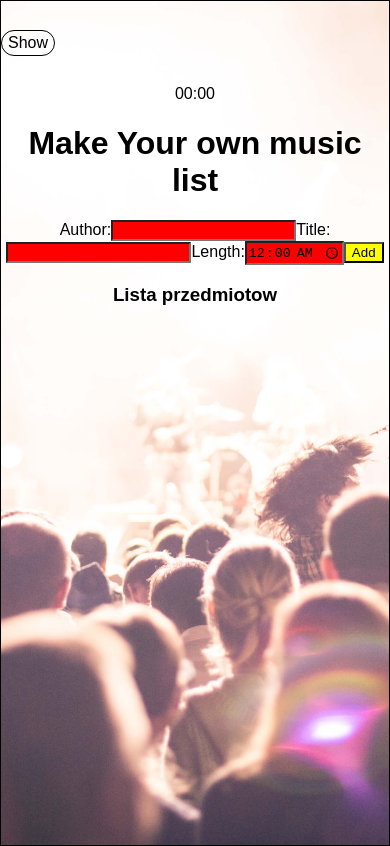
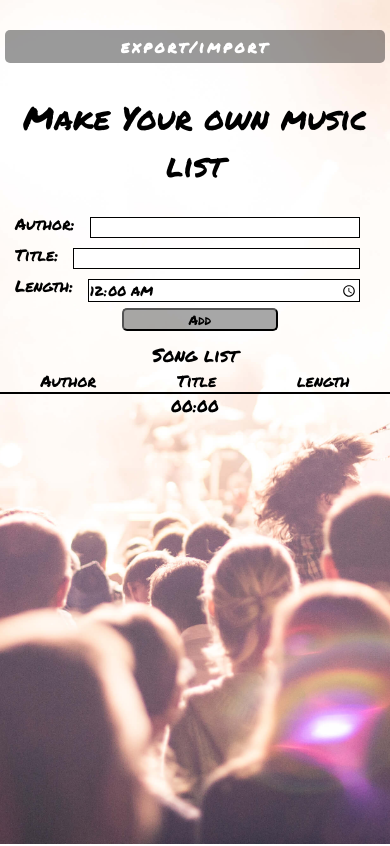
Before and after one commit to kolin4/Make-Your-own-song-list, a React (Create React App) app: page / in a window 390 px wide. Built offline with nearby package versions, Linux system fonts and the light colour scheme.

Commit message:
new styles - to list songs

```diff
--- a/public/index.html
+++ b/public/index.html
@@ -10,6 +10,7 @@
     -->
     <link rel="manifest" href="%PUBLIC_URL%/manifest.json">
     <link rel="shortcut icon" href="%PUBLIC_URL%/favicon.ico">
+    <link href="https://fonts.googleapis.com/css?family=Permanent+Marker" rel="stylesheet">
     <!--
       Notice the use of %PUBLIC_URL% in the tags above.
       It will be replaced with the URL of the `public` folder during the build.
--- a/src/App.css
+++ b/src/App.css
@@ -1,3 +1,14 @@
+*{
+    box-sizing: border-box;
+    margin: 0;
+    padding: 0;
+    font-family: 'Permanent Marker', cursive;
+    font-weight: 400;
+
+}
+button {
+    outline: none;
+}
 .App {
   text-align: center;
   height: 100vh;
@@ -5,15 +16,123 @@
   background-position: center;
   background-size: cover;
 }
+
+/**/
+.exportBtn {
+    color: white;
+    font-weight: bold;
+    padding : 5px 7px;
+    margin-left:5px;
+    margin-right:5px;
+    background-color: rgba(3,3,3,0.4);
+    border-radius: 5px;
+    box-shadow: 1 1 50 black;
+    transition: 0.3s;
+    letter-spacing: 3px;
+}
+.exportBtn:hover{
+    color:black;
+    background-color: rgba(255,255,255,0.7);
+}
+.exportContainer {
+    display: flex;
+    width: 100%;
+    min-height: 10%;
+    align-items: center;
+    justify-content: space-between;
+    flex-wrap: wrap;
+}
+.formExport{
+    margin-top: 8px;
+}
+.formExport button {
+    background-color: rgba(3,3,3,0.5);
+    border-radius: 5px;
+    box-shadow: 1 1 50 black;
+    color: white;
+    font-weight: bold;
+    padding : 5px 7px;
+    outline: none;
+    margin: 8px 0;
+    width: 45%;
+}
+
+/*Tite*/
+
+.title{
+    margin-top: 10px;
+}
+
+/* add From*/
+.addForm{
+    margin-top: 1.5rem;
+
+}
+.addForm button {
+    width: 12%;
+    background-color: rgba(3,3,3,0.35);
+    border-radius: 5px;
+    box-shadow: 1 1 50 black;
+    color: black;
+    margin-left: 10px;
+}
+.addForm label {
+    padding-left: 10px;
+
+}
+
+/*mains song list*/
+.headerListSongs{
+    margin-top: 10px;
+}
+.songDesc{
+    display: flex;
+    justify-content: space-around;
+    border-bottom: 2px solid black;
+}
 @media screen and  (max-width:575px){
-    .App {
+    /* export and import styles */
+    .formExport{
+        flex:1;
+        margin-top: 8px;
 
+    }
+    .formExport button {
+        flex:1;
+    }
+    .exportBtn {
+        flex:1;
+        margin-top: 8px;
+    }
+    /* add From*/
+    .addForm label {
+        display: block;
+        width: 100%;
+        display: flex;
+        padding-left: 15px;
+        padding-right: 15px;
+
+    }
+    .addForm input{
+        flex:1;
+        margin: 5px 15px;
+        outline-color: red;
         border: 1px solid black;
     }
-    input{
-        background-color: red;
+    .addForm button {
+        width: 40%;
+        background-color: rgba(3,3,3,0.35);
+        border-radius: 5px;
+        box-shadow: 1 1 50 black;
+        color: black;
     }
-    button {
-        background-color: yellow;
+    /* main songs list*/
+    .headerListSongs{
+        margin-top: 10px;
+    }
+    .songDesc{
+        display: flex;
+        justify-content: space-around;
+        border-bottom: 2px solid black;
     }
 }
--- a/src/App.js
+++ b/src/App.js
@@ -116,10 +116,10 @@ class App extends React.Component {
     return (
       <div className='App'>
           <LoadSave saveList={this.saveList} onSubmit={this.loadList}/>
-          <span>{this.state.totalLength}</span>
-        <h1>Make Your own music list</h1>
 
-            <form onSubmit={this.addItem}>
+        <h1 className='title'>Make Your own music list</h1>
+
+            <form className='addForm' onSubmit={this.addItem}>
                 <label>
                     Author:
                     <input type="text" name="author"  ref='author'/>
@@ -135,6 +135,7 @@ class App extends React.Component {
                 <button type="submit">Add </button>
             </form>
         <ListItem delItem={this.delItem} listItems={this.state.items}/>
+         <span>{this.state.totalLength}</span>
       </div>
 
     );
--- a/src/components/list.js
+++ b/src/components/list.js
@@ -11,7 +11,12 @@ class ListItem extends React.Component {
 
         return (
             <div>
-                <h3>Lista przedmiotow</h3>
+                <h3 className='headerListSongs'>Song list</h3>
+                <div className='songDesc'>
+                    <span>Author</span>
+                    <span>Title</span>
+                    <span>length</span>
+                </div>
                 {items}
             </div>
         )
--- a/src/components/loadSaveFiles.js
+++ b/src/components/loadSaveFiles.js
@@ -1,11 +1,12 @@
 import React from 'react';
-
+import Radium from 'radium';
 
 class LoadSave extends React.Component{
 
     state={
         display:false
     }
+
     showPanel = ()=> {
         const display = this.state.display;
         this.setState({
@@ -14,29 +15,17 @@ class LoadSave extends React.Component{
     }
     render(){
         const style ={
-            // backgroundColor:'red',
-            display: 'flex',
-            width: '100%',
-            height :'10%',
-            alignItems:'center',
-            justifyContent: 'space-between',
-            form:{
-                display :'none'
-            },
-            span:{
-                padding :'3px 6px',
-                border: '1px solid black',
-                borderRadius:'20px'
+            display :'none'
             }
-        }
+
         if (this.state.display) {
-            style.form.display = 'block'
+            style.display = 'block'
         }
 
         return (
-            <div style={style}>
-                <span style={style.span} onClick={this.showPanel}>Show</span>
-                <form style={style.form} onSubmit={this.props.onSubmit}>
+            <div className='exportContainer'>
+                <span className='exportBtn' onClick={this.showPanel}>export/import</span>
+                <form style={style} className='formExport' onSubmit={this.props.onSubmit}>
                     <input type="file" id="fileInput"/>
                     <button type='submit'>Load list</button>
                     <button onClick={this.props.saveList}>Save list</button>
@@ -45,4 +34,4 @@ class LoadSave extends React.Component{
         )
     }
 }
-export default LoadSave;
+export default Radium(LoadSave);
```
